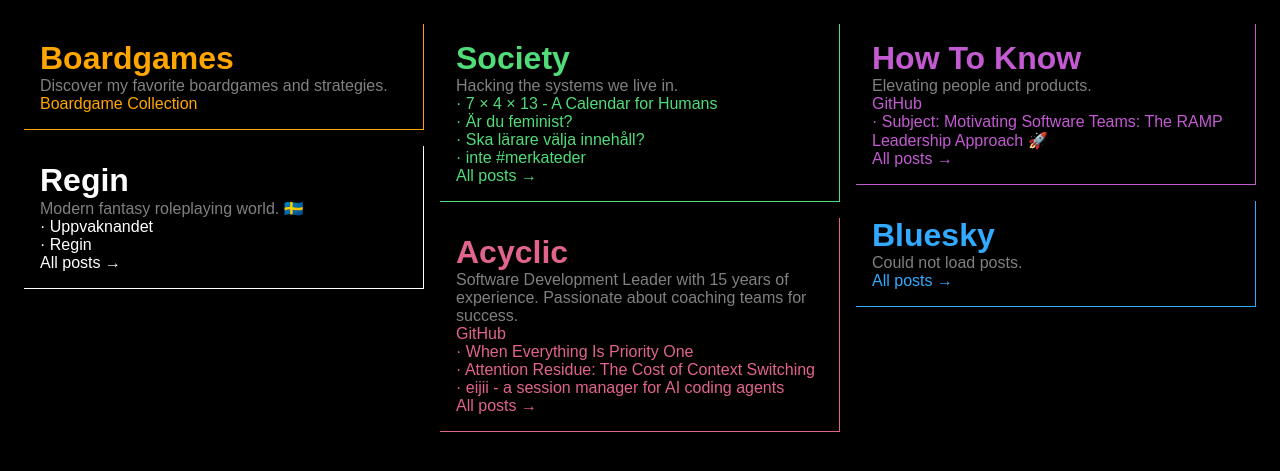
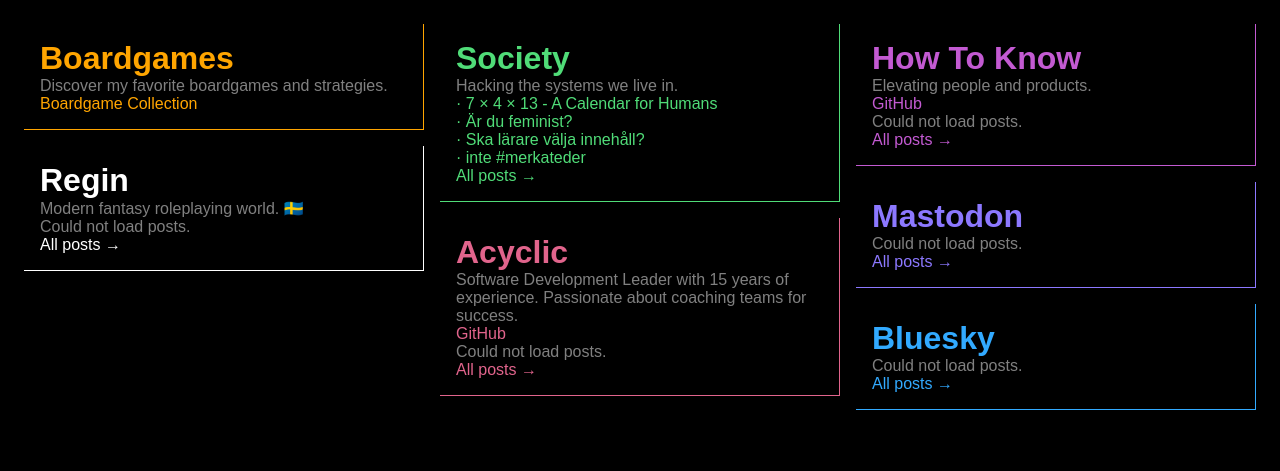
Before and after one commit to paven/paven.github.com, a Jekyll site: the page built from index.html, in a window 1280 px wide. Shown: the top 471 px of the page. Built offline with Jekyll 4.4.1, drawn with Linux system fonts in a browser that asks for light colours.

Commit message:
Switch blog feeds to client-side atom fetch
Replaces Jekyll Liquid tags + GitHub Actions cron with direct browser-side
fetch of atom.xml feeds for Acyclic, HowToKnow, and Regin columns.

```diff
--- a/index.html
+++ b/index.html
@@ -52,6 +52,9 @@
         #bluesky {
             --column-color: rgb(50, 170, 255);
         }
+        #mastodon {
+            --column-color: rgb(140, 120, 255);
+        }
         .column a {
             color: var(--column-color);
         }
@@ -75,11 +78,7 @@
 <div id="regin" class="column">
     <h1><a href="http://regin.mumma.nu/" rel="me">Regin</a></h1>
     <p>Modern fantasy roleplaying world. <span>&#x1F1F8;&#x1F1EA;</span></p>
-    <div class="posts">
-    {% for post in site.data.regin_posts %}
-    <a href="{{ post.url }}">{{ post.title }}</a><br/>
-    {% endfor %}
-    </div>
+    <div class="posts" id="regin-posts"><span style="color:grey">Loading...</span></div>
     <a href="http://regin.mumma.nu/">All posts &rarr;</a>
 </div>
 <div id="society" class="column">
@@ -98,11 +97,7 @@
     <p>Software Development Leader with 15 years of experience. Passionate about coaching teams for success.</p>
     <a href="https://github.com/acyclic-eu" rel="me">GitHub</a>
     <br/>
-    <div class="posts">
-    {% for post in site.data.acyclic_posts %}
-    <a href="{{ post.url }}">{{ post.title }}</a><br/>
-    {% endfor %}
-    </div>
+    <div class="posts" id="acyclic-posts"><span style="color:grey">Loading...</span></div>
     <a href="https://acyclic.eu/blog/">All posts &rarr;</a>
 </div>
 <div id="howtoknow" class="column">
@@ -110,18 +105,45 @@
     <p>Elevating people and products.</p>
     <a href="https://github.com/howtoknow" rel="me">GitHub</a>
     <br/>
-    <div class="posts">
-    {% for post in site.data.howtoknow_posts %}
-    <a href="{{ post.url }}">{{ post.title }}</a><br/>
-    {% endfor %}
-    </div>
+    <div class="posts" id="howtoknow-posts"><span style="color:grey">Loading...</span></div>
     <a href="https://www.howtoknow.se/blog/">All posts &rarr;</a>
+</div>
+<div id="mastodon" class="column">
+    <h1><a href="https://fosstodon.org/@paven" rel="me">Mastodon</a></h1>
+    <div class="posts" id="mastodon-posts"><span style="color:grey">Loading...</span></div>
+    <a href="https://fosstodon.org/@paven">All posts &rarr;</a>
 </div>
 <div id="bluesky" class="column">
     <h1><a href="https://bsky.app/profile/acyclic.eu" rel="me">Bluesky</a></h1>
     <div class="posts" id="bluesky-posts"><span style="color:grey">Loading...</span></div>
     <a href="https://bsky.app/profile/acyclic.eu">All posts &rarr;</a>
 </div>
+<script>
+function loadAtomFeed(url, containerId) {
+    fetch(url)
+        .then(r => r.text())
+        .then(text => {
+            const xml = new DOMParser().parseFromString(text, 'text/xml');
+            const entries = Array.from(xml.querySelectorAll('entry')).slice(0, 3);
+            const container = document.getElementById(containerId);
+            container.innerHTML = '';
+            entries.forEach(entry => {
+                const title = entry.querySelector('title').textContent;
+                const link = entry.querySelector('link').getAttribute('href');
+                const a = document.createElement('a');
+                a.href = link;
+                a.textContent = title;
+                container.appendChild(a);
+                container.appendChild(document.createElement('br'));
+            });
+            if (!entries.length) container.textContent = 'No posts found.';
+        })
+        .catch(() => { document.getElementById(containerId).textContent = 'Could not load posts.'; });
+}
+loadAtomFeed('https://acyclic.eu/atom.xml', 'acyclic-posts');
+loadAtomFeed('https://howtoknow.se/atom.xml', 'howtoknow-posts');
+loadAtomFeed('http://regin.mumma.nu/atom.xml', 'regin-posts');
+</script>
 <script>
 fetch('https://public.api.bsky.app/xrpc/app.bsky.feed.getAuthorFeed?actor=acyclic.eu&limit=3')
     .then(r => r.json())
@@ -147,5 +169,25 @@
         document.getElementById('bluesky-posts').textContent = 'Could not load posts.';
     });
 </script>
+<script>
+fetch('https://fosstodon.org/api/v1/accounts/110272677670008247/statuses?limit=3&exclude_replies=true&exclude_reblogs=true')
+    .then(r => r.json())
+    .then(posts => {
+        const container = document.getElementById('mastodon-posts');
+        container.innerHTML = '';
+        (posts || []).forEach(post => {
+            const text = post.content.replace(/<[^>]+>/g, '');
+            const a = document.createElement('a');
+            a.href = post.url;
+            a.textContent = text.length > 80 ? text.slice(0, 80) + '…' : text;
+            container.appendChild(a);
+            container.appendChild(document.createElement('br'));
+        });
+        if (!posts || posts.length === 0) container.textContent = 'No posts found.';
+    })
+    .catch(() => {
+        document.getElementById('mastodon-posts').textContent = 'Could not load posts.';
+    });
+</script>
 </body>
 </html>
```
